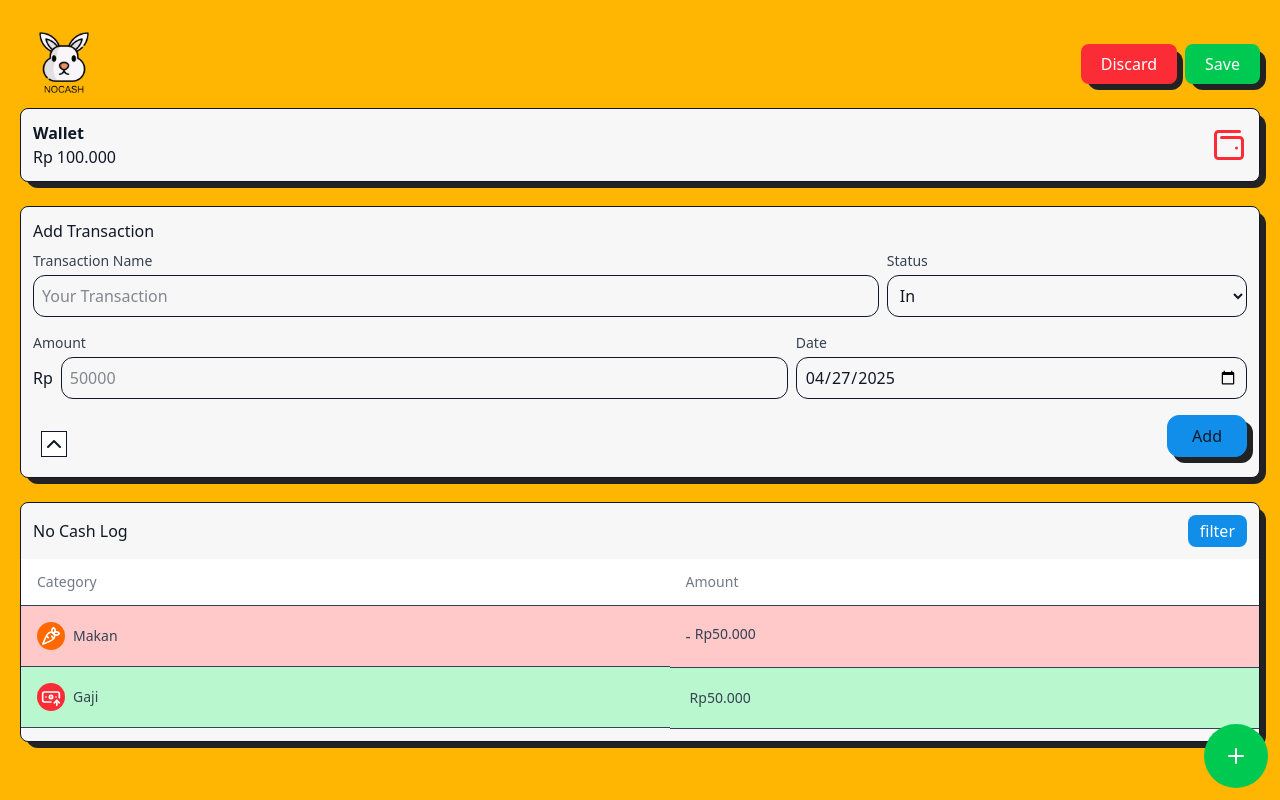
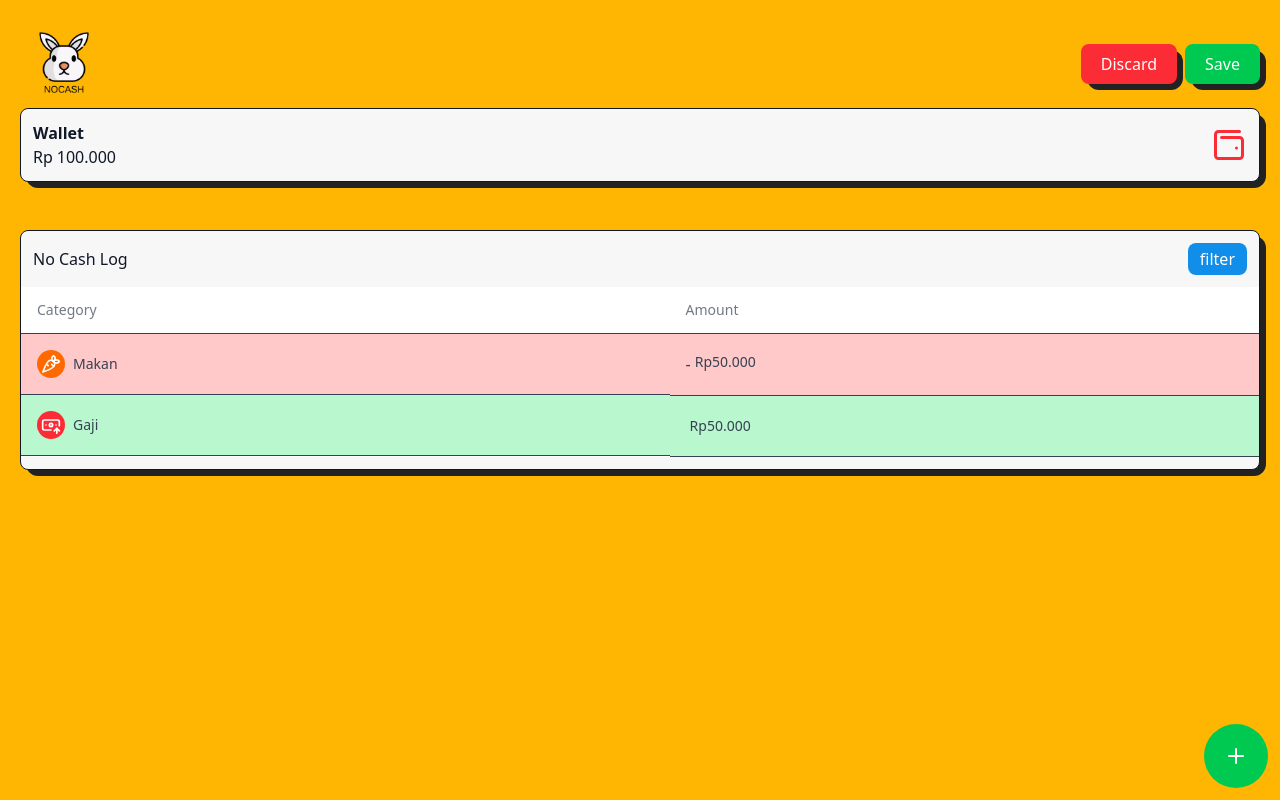
Before and after one commit to difhaels/nocash-react, a React (Vite) app: page /home in a window 1280 px wide. Built offline with nearby package versions, Linux system fonts and the light colour scheme.

Commit message:
shadow min max

```diff
--- a/src/components/AddTransaction.jsx
+++ b/src/components/AddTransaction.jsx
@@ -1,6 +1,6 @@
 import React, { useState } from "react";
 import { ChevronUp } from "lucide-react";
-import ShadowComp from "./ShadowComp";
+import ShadowComp from "./ShadowMini";
 export default function AddTransaction() {
   const [tanggal, setTanggal] = useState(() => {
     const today = new Date();
--- a/src/components/Header.jsx
+++ b/src/components/Header.jsx
@@ -1,19 +1,19 @@
 import React from "react";
-import ShadowComp from "./ShadowComp";
+import ShadowMini from "./ShadowMini";
 
 export default function Header() {
   return (
     <div className="flex justify-between items-center">
       <img src="/logonocash.png" alt="logo" className="h-22" />
       <div className="flex gap-2">
-        <ShadowComp
+        <ShadowMini
           child={
             <div className="bg-red-500 text-white px-5 py-2 cursor-pointer rounded-lg relative z-[5]">
               <h1>Discard</h1>
             </div>
           }
         />
-        <ShadowComp
+        <ShadowMini
           child={
             <div className="bg-green-500 text-white px-5 py-2 cursor-pointer rounded-lg relative z-[5]">
               <h1>Save</h1>
--- a/src/components/ShadowComp.jsx
+++ b/src/components/ShadowMax.jsx
@@ -1,8 +1,8 @@
 import React from "react";
 
-export default function ShadowComp({ child }) {
+export default function ShadowMax({ child }) {
   return (
-    <div className="relative inline-block">
+    <div className="relative block w-full">
       {/* Bayangan */}
       <div className="absolute inset-0 translate-x-1.5 translate-y-1.5 bg-[#222222] rounded-xl z-[2]"></div>
 
--- a/src/components/ShadowPage.jsx
+++ b/src/components/ShadowMini.jsx
@@ -1,8 +1,8 @@
 import React from "react";
 
-export default function ShadowPage({ child }) {
+export default function ShadowMini({ child }) {
   return (
-    <div className="relative block w-full"> {/* Ubah inline-block menjadi block */}
+    <div className="relative inline-block">
       {/* Bayangan */}
       <div className="absolute inset-0 translate-x-1.5 translate-y-1.5 bg-[#222222] rounded-xl z-[2]"></div>
 
--- a/src/pages/Home.jsx
+++ b/src/pages/Home.jsx
@@ -1,7 +1,7 @@
 import React, { useState } from "react";
 import Header from "../components/Header";
 
-import ShadowPage from "../components/ShadowPage";
+import ShadowMax from "../components/ShadowMax";
 import AddTransaction from "../components/AddTransaction";
 import Wallet from "../components/Wallet";
 import NoCashLog from "../components/NoCashLog";
@@ -9,16 +9,17 @@ import AddButton from "../components/AddButton";
 
 export default function Home() {
   const [isOpen, setIsOpen] = useState(false);
+
   return (
     <div className="p-5 relative">
       <Header />
-      <ShadowPage child={<Wallet />} />
+      <ShadowMax child={<Wallet />} />
       <br />
       <div isOpen={isOpen} onClose={() => setIsOpen(false)}>
-        <ShadowPage child={<AddTransaction />} />
+        {isOpen ? <ShadowMax child={<AddTransaction />} /> : ""}
       </div>
       <br />
-      <ShadowPage child={<NoCashLog />} />
+      <ShadowMax child={<NoCashLog />} />
       <div className="fixed z-[5] bottom-3 right-3">
         <AddButton />
       </div>
--- a/src/pages/Start.jsx
+++ b/src/pages/Start.jsx
@@ -1,6 +1,6 @@
 import { FolderDown, FolderUp } from "lucide-react";
 import { useNavigate } from "react-router-dom";
-import Shadow from "../components/ShadowPage";
+import ShadowMax from "../components/ShadowMax";
 
 function Start() {
   const navigate = useNavigate();
@@ -19,7 +19,7 @@ function Start() {
     <div className="flex flex-col items-center justify-center min-h-screen">
       <img src="/logonocash.png" alt="logo" className="w-36" />
       <div className="flex flex-col gap-4 w-40">
-        <Shadow
+        <ShadowMax
           child={
             <div
               onClick={handleCreate}
@@ -31,7 +31,7 @@ function Start() {
           }
         />
 
-        <Shadow
+        <ShadowMax
           child={
             <div
               onClick={handleLoad}
```
